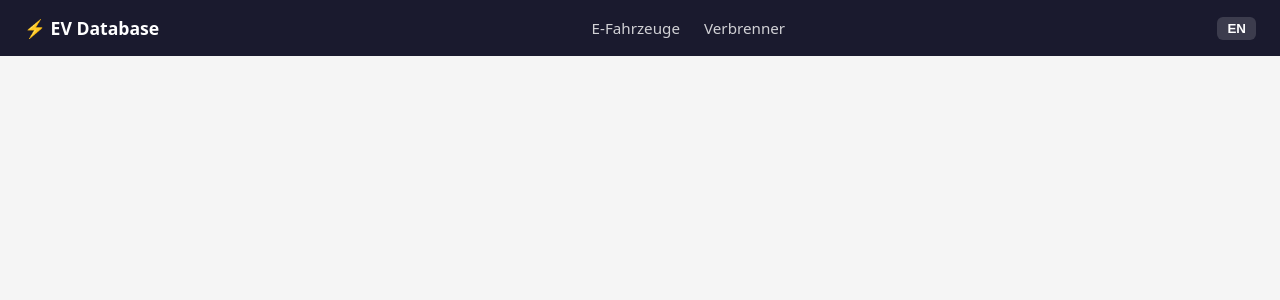
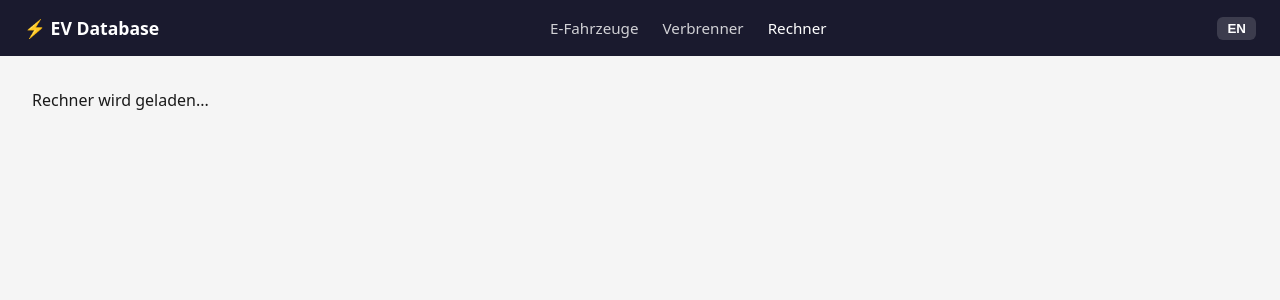
Before and after one commit to lliksPlayer/ev-database, a React (Vite) app in the folder ev-database/: page /rechner in a window 1280 px wide. Shown: the top 300 px of the page. Built offline with nearby package versions, Linux system fonts and the light colour scheme; no server answers.

Commit message:
feat: Route /rechner und Nav-Link anlegen

```diff
--- a/ev-database/src/App.jsx
+++ b/ev-database/src/App.jsx
@@ -5,6 +5,7 @@ import HomePage from './pages/HomePage'
 import IceHomePage from './pages/IceHomePage'
 import LoginPage from './pages/LoginPage'
 import AdminPage from './pages/AdminPage'
+import Calculator from './pages/Calculator'
 
 function ProtectedRoute({ children }) {
   const { user, loading } = useAuth()
@@ -19,6 +20,7 @@ export default function App() {
       <Routes>
         <Route path="/" element={<HomePage />} />
         <Route path="/verbrenner" element={<IceHomePage />} />
+        <Route path="/rechner" element={<Calculator />} />
         <Route path="/admin/login" element={<LoginPage />} />
         <Route path="/admin" element={
           <ProtectedRoute><AdminPage /></ProtectedRoute>
--- a/ev-database/src/components/layout/TopNav.jsx
+++ b/ev-database/src/components/layout/TopNav.jsx
@@ -14,6 +14,7 @@ export default function TopNav() {
       <div className="nav-links">
         <NavLink to="/" end className="nav-link">{t('nav.evDatabase')}</NavLink>
         <NavLink to="/verbrenner" className="nav-link">{t('nav.iceDatabase')}</NavLink>
+        <NavLink to="/rechner" className="nav-link">{t('nav.calculator')}</NavLink>
       </div>
       <div className="nav-right">
         <LanguageSwitch />
--- /dev/null
+++ b/ev-database/src/pages/Calculator.jsx
@@ -0,0 +1,3 @@
+export default function Calculator() {
+  return <div style={{ padding: '2rem' }}>Rechner wird geladen...</div>
+}
```
